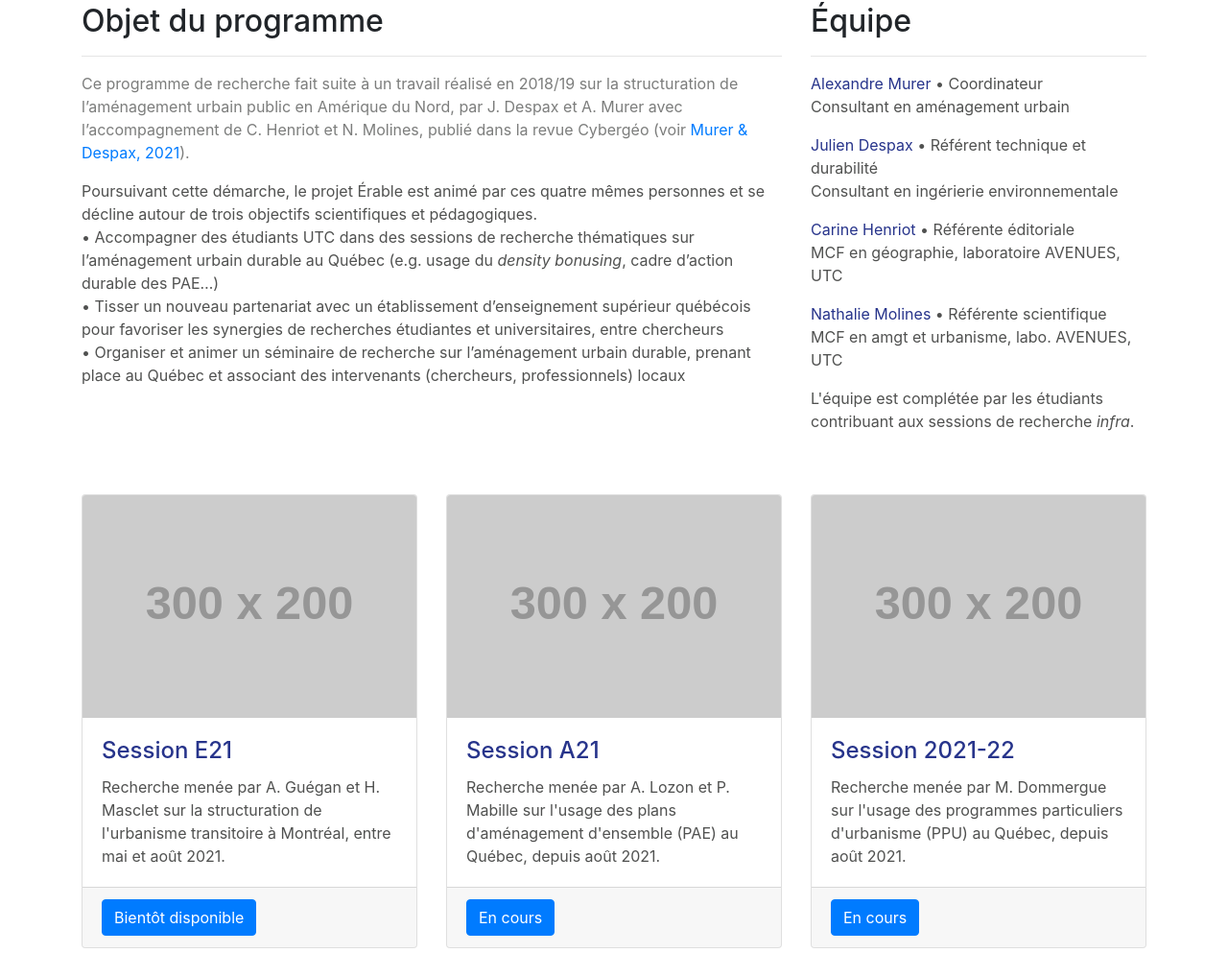
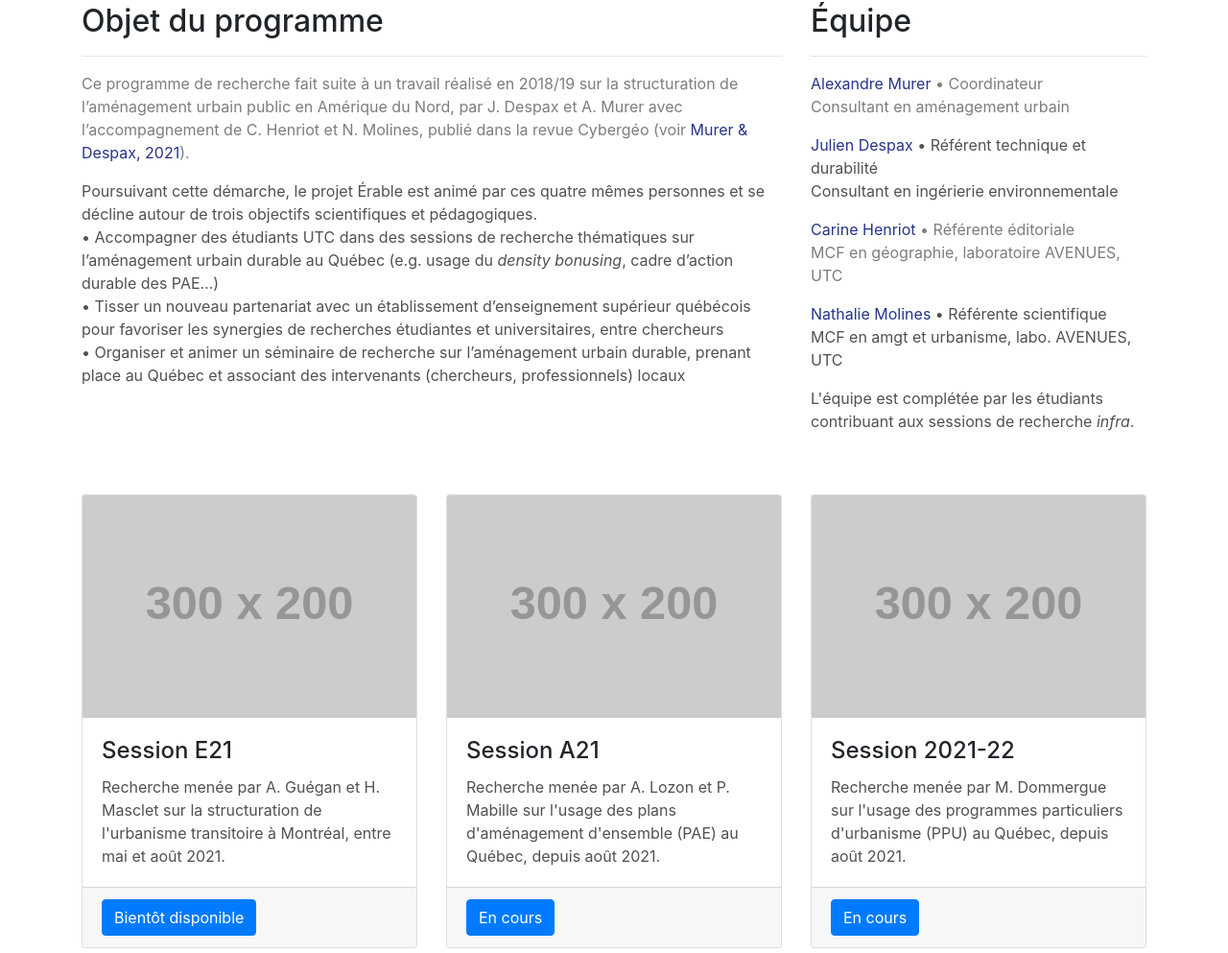
Before and after one commit to projet-erable/projet-erable.github.io, a website: page index.html in a window 1280 px wide. Shown: the part 488-1481 px from the top of the page at 96% size. Drawn offline with Linux system fonts and the light colour scheme; placeholder pictures from the web are drawn by us.

Commit message:
Index update

```diff
--- a/index.html
+++ b/index.html
@@ -76,7 +76,7 @@
         <hr>
         <p style="color:rgba(80,81,80,0.75)">Ce programme de recherche fait suite à un travail réalisé en 2018/19 sur la structuration de
 		l’aménagement urbain public en Amérique du Nord, par J. Despax et A. Murer avec l’accompagnement
-		de C. Henriot et N. Molines, publié dans la revue Cybergéo (voir <a target="_blank" href="https://journals.openedition.org/cybergeo/35887">Murer & Despax, 2021</a>).</p>
+		de C. Henriot et N. Molines, publié dans la revue Cybergéo (voir <a target="_blank" style="color:rgba(39,52,139)" href="https://journals.openedition.org/cybergeo/35887">Murer & Despax, 2021</a>).</p>
 	<p style="color:rgba(80,81,80)">Poursuivant cette démarche, le projet Érable est animé par ces quatre mêmes personnes et se décline autour
 		de trois objectifs scientifiques et pédagogiques.<br>
 		• Accompagner des étudiants UTC dans des sessions de recherche thématiques sur l’aménagement
@@ -89,7 +89,7 @@
       <div class="col-md-4 mb-5">
         <h2>Équipe</h2>
         <hr>
-        <address style="color:rgba(80,81,80)">
+        <address style="color:rgba(80,81,80,0.75)">
           <a target="_blank" style="color:rgba(39,52,139)" href="mailto:alexandre.murer@utc.fr?subject=Projet%20Érable%20/%20Mon%20objet">Alexandre Murer</a> • Coordinateur
 	  <br>Consultant en aménagement urbain
 	</address>
@@ -97,7 +97,7 @@
 	  <a target="_blank" style="color:rgba(39,52,139)" href="mailto:julien.despax@utc.fr?subject=Projet%20Érable%20/%20Mon%20objet">Julien Despax</a> • Référent technique et durabilité
 	  <br>Consultant en ingérierie environnementale
 	</address>
-	<address style="color:rgba(80,81,80)">
+	<address style="color:rgba(80,81,80,0.75)">
 	  <a target="_blank" style="color:rgba(39,52,139)" href="mailto:carine.henriot@utc.fr?subject=Projet%20Érable%20/%20Mon%20objet">Carine Henriot</a> • Référente éditoriale
 	  <br>MCF en géographie, laboratoire AVENUES, UTC
         </address>
@@ -118,7 +118,7 @@
         <div class="card h-100">
           <img class="card-img-top" src="http://placehold.it/300x200" alt="">
           <div class="card-body">
-            <h4 class="card-title" style="color:rgba(39,52,139)">Session E21</h4>
+            <h4 class="card-title">Session E21</h4>
             <p class="card-text" style="color:rgba(80,81,80)">Recherche menée par A. Guégan et H. Masclet sur la structuration de l'urbanisme transitoire à Montréal, entre mai et août 2021.</p>
           </div>
           <div class="card-footer">
@@ -130,7 +130,7 @@
         <div class="card h-100">
           <img class="card-img-top" src="http://placehold.it/300x200" alt="">
           <div class="card-body">
-            <h4 class="card-title" style="color:rgba(39,52,139)">Session A21</h4>
+            <h4 class="card-title">Session A21</h4>
             <p class="card-text" style="color:rgba(80,81,80)">Recherche menée par A. Lozon et P. Mabille sur l'usage des plans d'aménagement d'ensemble (PAE) au Québec, depuis août 2021.</p>
           </div>
           <div class="card-footer">
@@ -142,7 +142,7 @@
         <div class="card h-100">
           <img class="card-img-top" src="http://placehold.it/300x200" alt="">
           <div class="card-body">
-            <h4 class="card-title" style="color:rgba(39,52,139)">Session 2021-22</h4>
+            <h4 class="card-title">Session 2021-22</h4>
             <p class="card-text" style="color:rgba(80,81,80)">Recherche menée par M. Dommergue sur l'usage des programmes particuliers d'urbanisme (PPU) au Québec, depuis août 2021.</p>
           </div>
           <div class="card-footer">
```
